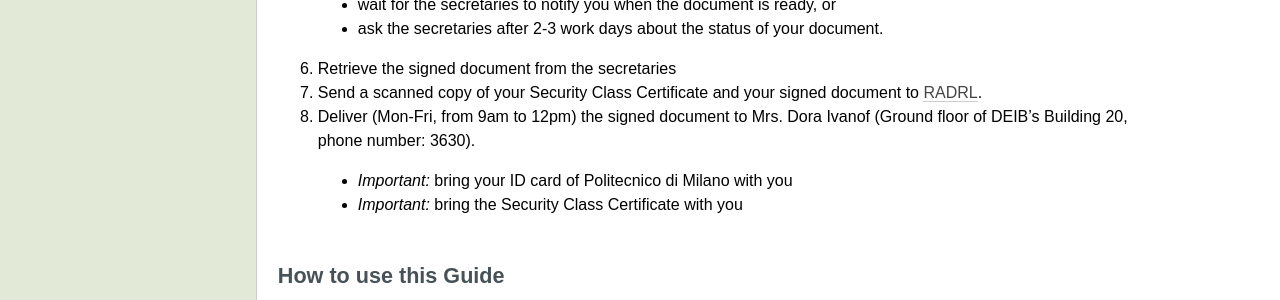
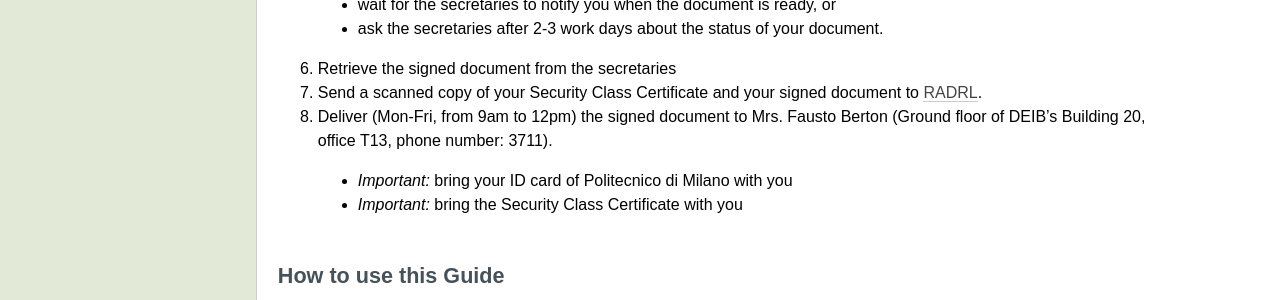
Before and after one commit to necst/necst-guide, a Sphinx documentation site: the page built from source/content/preface.rst, in a window 1280 px wide. Shown: the part 882-1182 px from the top of the page. Built offline with Sphinx 7.4.7, drawn with Linux system fonts in a browser that asks for light colours; formulas are drawn with MathJax 3.

Commit message:
Update preface with new access responsible
Responsible for access is not Dora Ivanof anymore, now we have to refer to Fausto Berton.

```diff
--- a/source/content/preface.rst
+++ b/source/content/preface.rst
@@ -51,7 +51,7 @@ How to Access the Lab
 
 7. Send a scanned copy of your Security Class Certificate and your signed document to :ref:`radrl`.
 
-8. Deliver (Mon-Fri, from 9am to 12pm) the signed document to Mrs. Dora Ivanof (Ground floor of DEIB's Building 20, phone number: 3630).
+8. Deliver (Mon-Fri, from 9am to 12pm) the signed document to Mrs. Fausto Berton (Ground floor of DEIB's Building 20, office T13, phone number: 3711).
 
   * *Important:* bring your ID card of Politecnico di Milano with you
 
```
